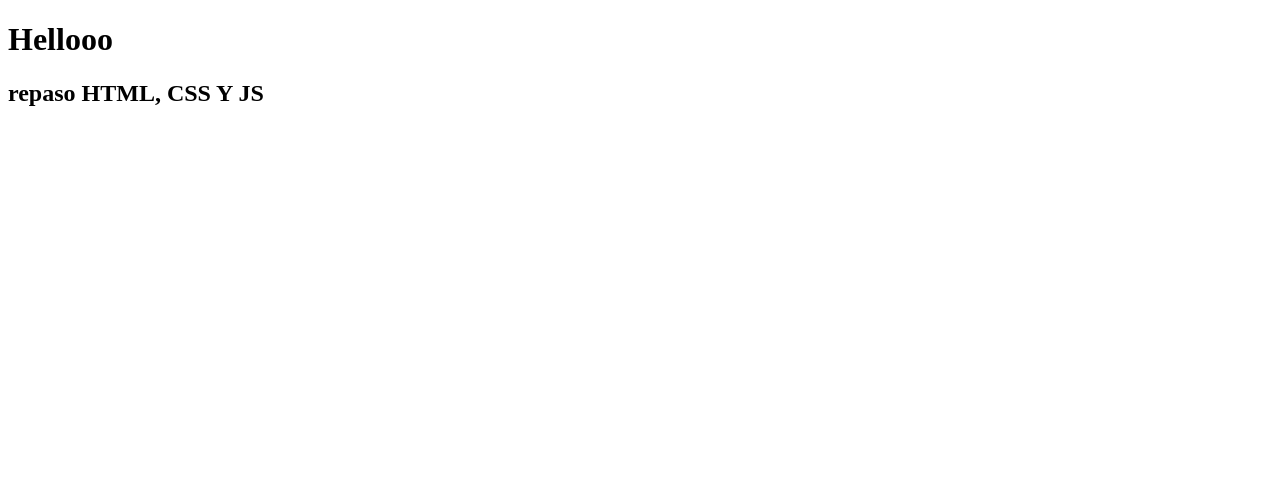
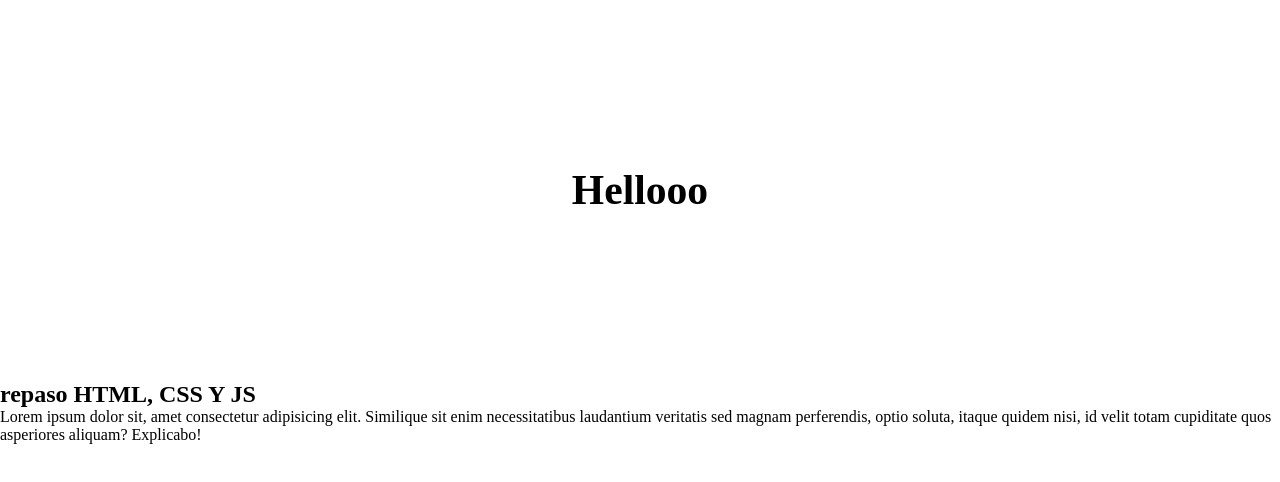
Before and after one commit to elehdv/hello_world_1practica, a plain HTML site: page index.html in a window 1280 px wide. Drawn offline with Linux system fonts and the light colour scheme.

Commit message:
repaso css y html

```diff
--- a/index.html
+++ b/index.html
@@ -3,10 +3,15 @@
 <head>
     <meta charset="UTF-8">
     <meta name="viewport" content="width=device-width, initial-scale=1.0">
+    <link rel="stylesheet" href="style.css">
     <title>Hello world</title>
 </head>
 <body>
     <h1>Hellooo</h1>
     <h2>repaso HTML, CSS Y JS</h2>
+    <p>Lorem ipsum dolor sit, amet consectetur adipisicing elit.
+         Similique sit enim necessitatibus laudantium veritatis sed magnam
+          perferendis, optio soluta, itaque quidem nisi, id velit totam
+          cupiditate quos asperiores aliquam? Explicabo!</p>
 </body>
 </html>
--- /dev/null
+++ b/style.css
@@ -0,0 +1,11 @@
+*{
+    padding: 0;
+    margin: 0;
+    box-sizing: border-box;
+
+}
+h1 {
+    margin: 4em;
+    font-size: 2.6em;
+    text-align: center;
+}
```
Also changed, not shown: 1 other file.
